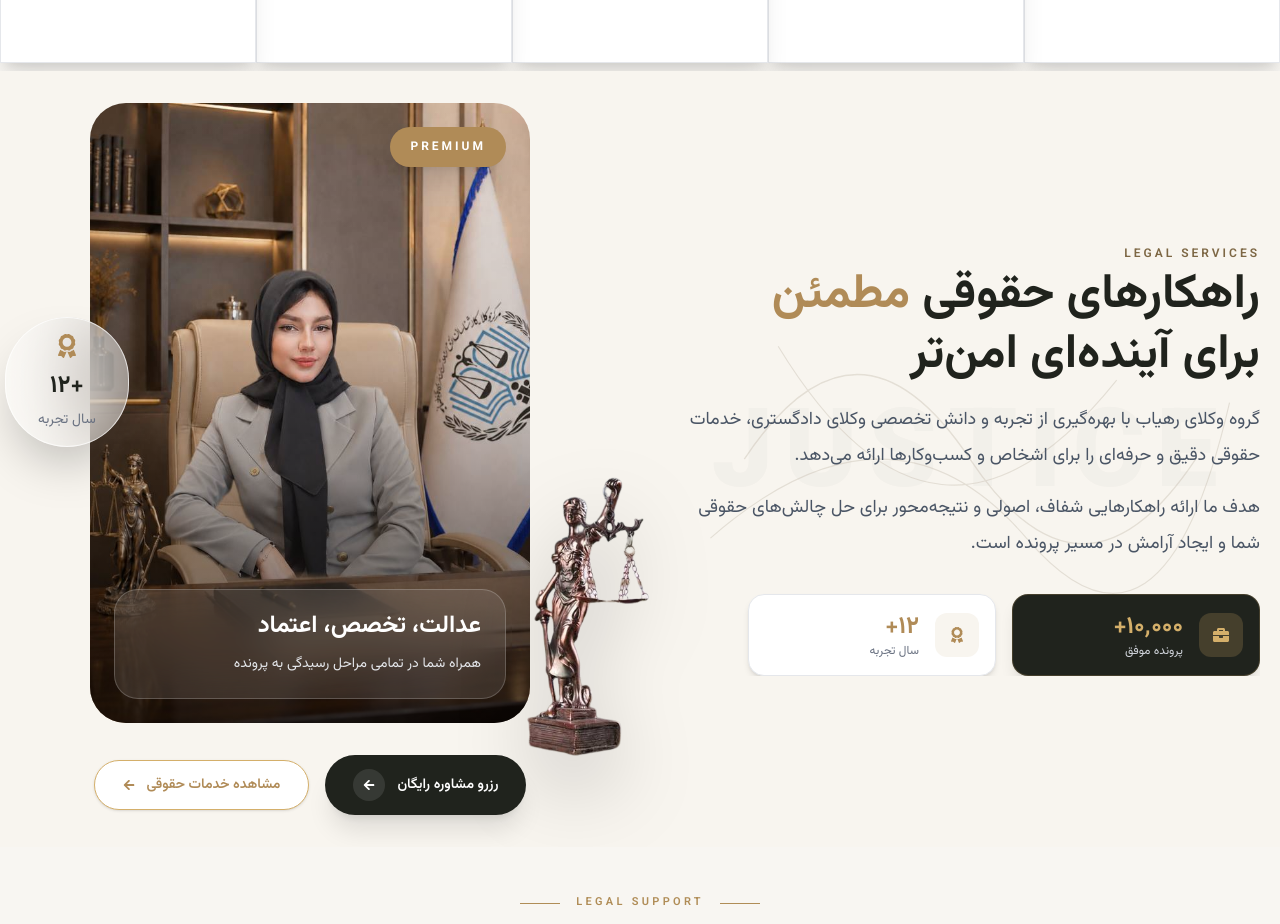
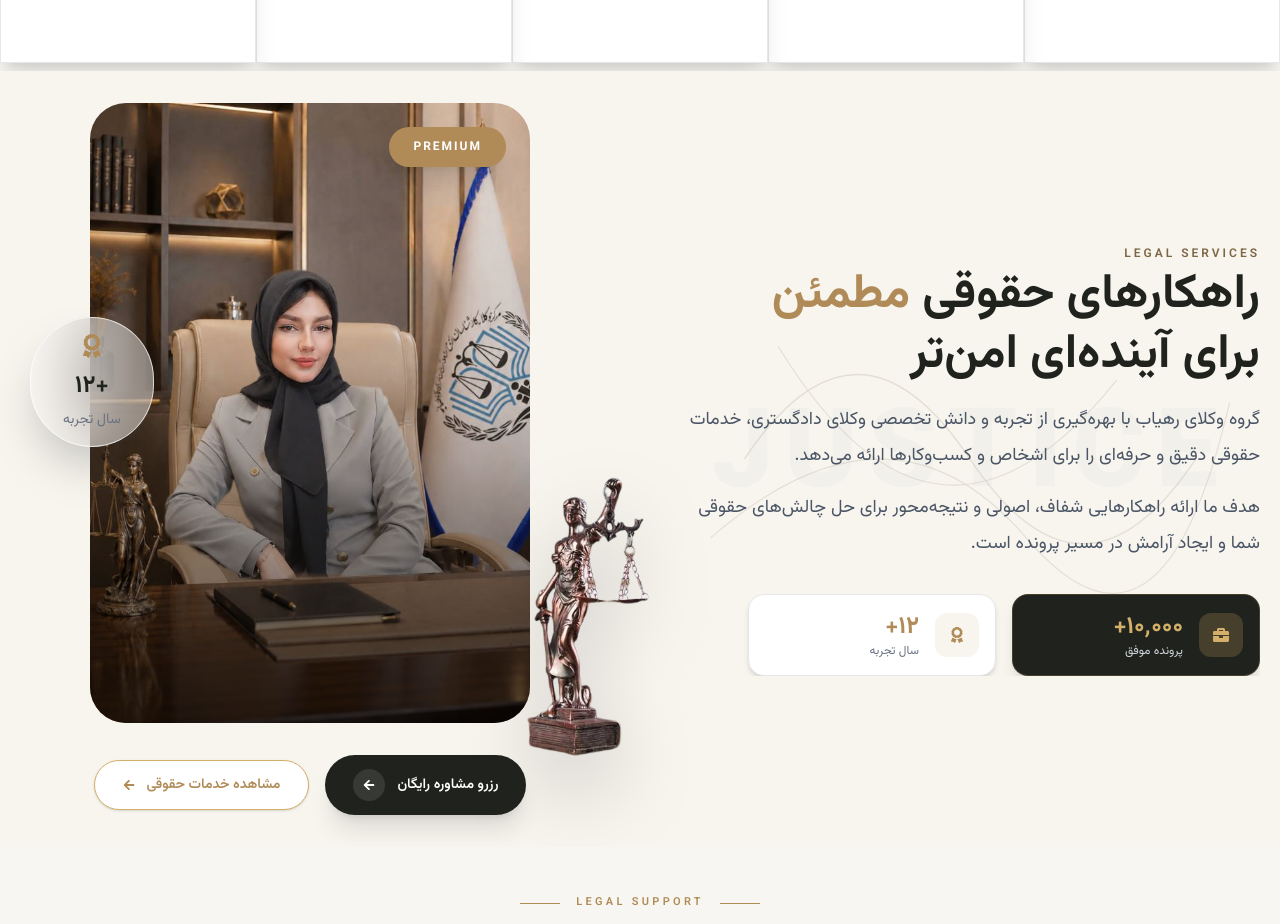
Before and after one commit to fatemeh-HajgedaAli/law-website-next, a Next.js app: page / in a window 1280 px wide. Shown: the part 1260-2184 px from the top of the page. Built offline with nearby package versions, Linux system fonts and the light colour scheme.

Commit message:
edit About section

```diff
--- a/src/components/aboutUs/AboutGallery.jsx
+++ b/src/components/aboutUs/AboutGallery.jsx
@@ -31,20 +31,10 @@ export default function AboutGallery() {
 
         {/* Badge */}
 
-        <div className="absolute right-6 top-6 rounded-full bg-[#B08B57] px-5 py-2 shadow-xl backdrop-blur-md">
-          <span className="text-xs font-bold uppercase tracking-[3px] text-white">
+        <div className="absolute right-6 top-6 rounded-full bg-[#B08B57] px-6 py-2 shadow-xl backdrop-blur-md">
+          <span className="text-xs font-bold uppercase tracking-[2px] text-white">
             Premium
           </span>
-        </div>
-
-        {/* Glass Card */}
-
-        <div className="absolute bottom-6 left-6 right-6 rounded-3xl border border-white/20 bg-white/10 px-6 py-5 backdrop-blur-xl transition duration-500 group-hover:bg-white/15">
-          <h3 className="text-2xl font-bold text-white">عدالت، تخصص، اعتماد</h3>
-
-          <p className="mt-2 text-sm leading-7 text-gray-200">
-            همراه شما در تمامی مراحل رسیدگی به پرونده
-          </p>
         </div>
       </div>
 
@@ -53,8 +43,8 @@ export default function AboutGallery() {
       <div
         className="
         absolute
-        lg:left-[-15px]
-        left-10
+        lg:left-[10px]
+        left-2
         top-[30%]
         flex
         flex-col
```
